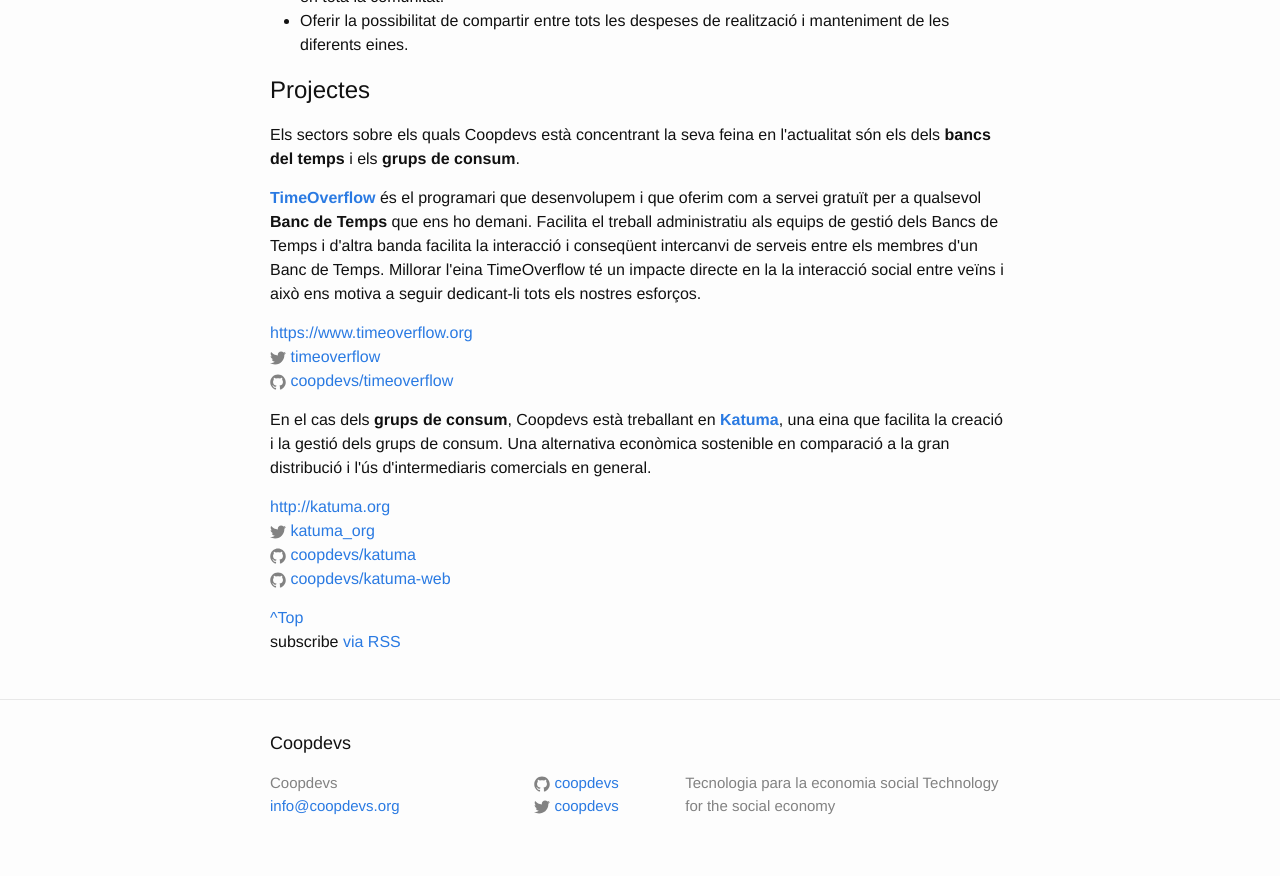
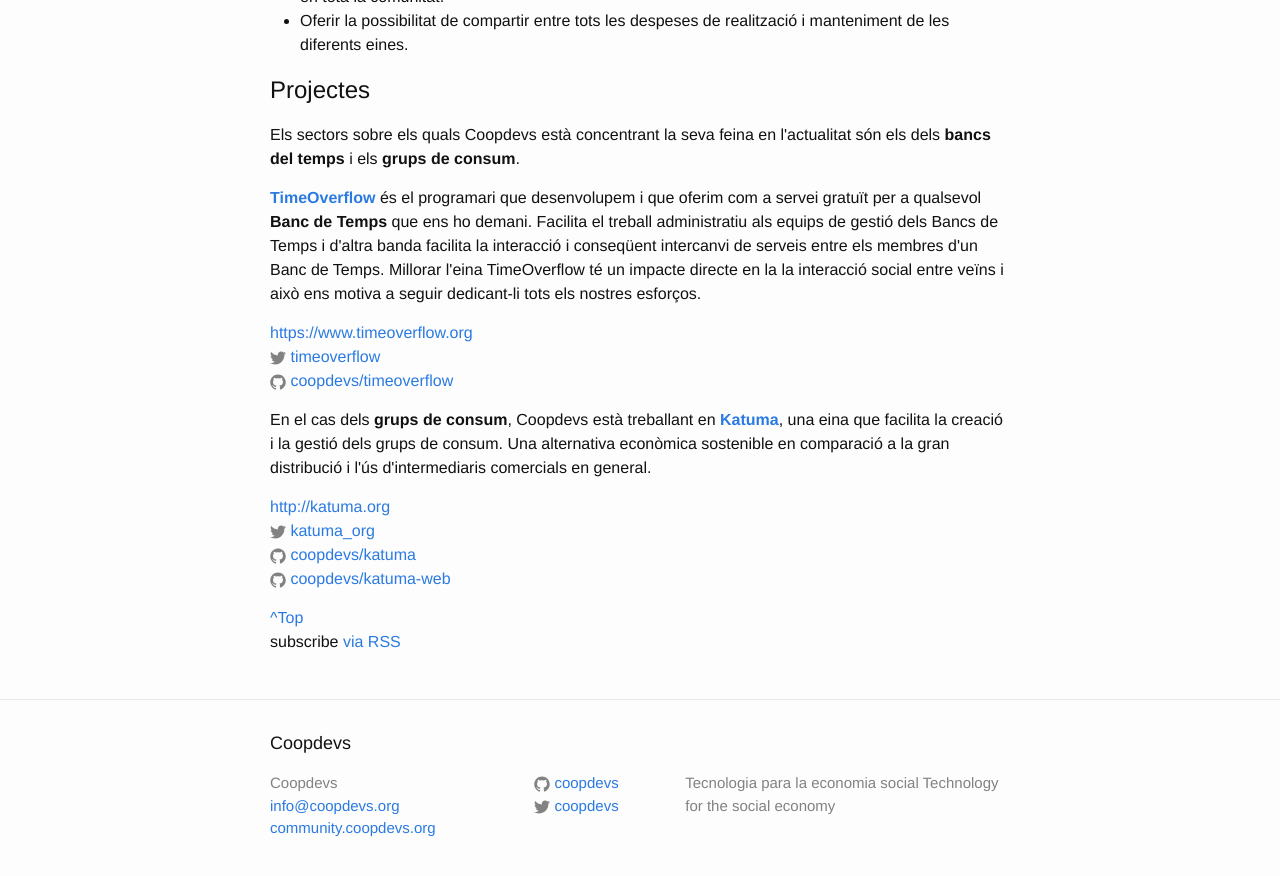
Before and after one commit to coopdevs/coopdevs.github.io.old, a Jekyll site: the page built from index.html, in a window 1280 px wide and 900 px high, scrolled down 3512 px. Shown: the top 876 px of the window. Built offline with Jekyll 4.4.1, drawn with Linux system fonts in a browser that asks for light colours.

Commit message:
Update footer.html

```diff
--- a/_includes/footer.html
+++ b/_includes/footer.html
@@ -9,6 +9,9 @@
         <ul class="contact-list">
           <li>{{ site.title }}</li>
           <li><a href="mailto:{{ site.email }}">{{ site.email }}</a></li>
+          <li>
+            <a href="http://community.coopdevs.org/" title="Discourse">community.coopdevs.org</a>
+          </li>
         </ul>
       </div>
 
```
